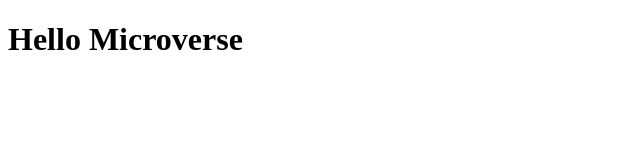
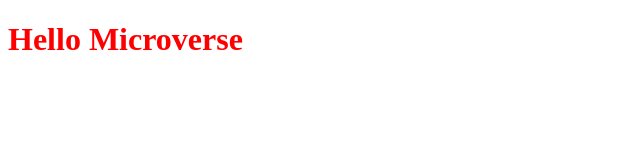
Before and after one commit to tanveerisonline/hello_microverse_project, a plain HTML site: page index.html in a window 1280 px wide. Shown: the whole page, without its empty margins (0-640 px from the left). Drawn offline with Linux system fonts and the light colour scheme.

Commit message:
heading color changed

```diff
--- a/index.html
+++ b/index.html
@@ -10,6 +10,5 @@
   <body>
 
     <h1>Hello Microverse</h1>
-	<script src="index.js"></script>
   </body>
 </html>
--- a/style.css
+++ b/style.css
@@ -0,0 +1,3 @@
+h1{
+  color:red;
+}
```
